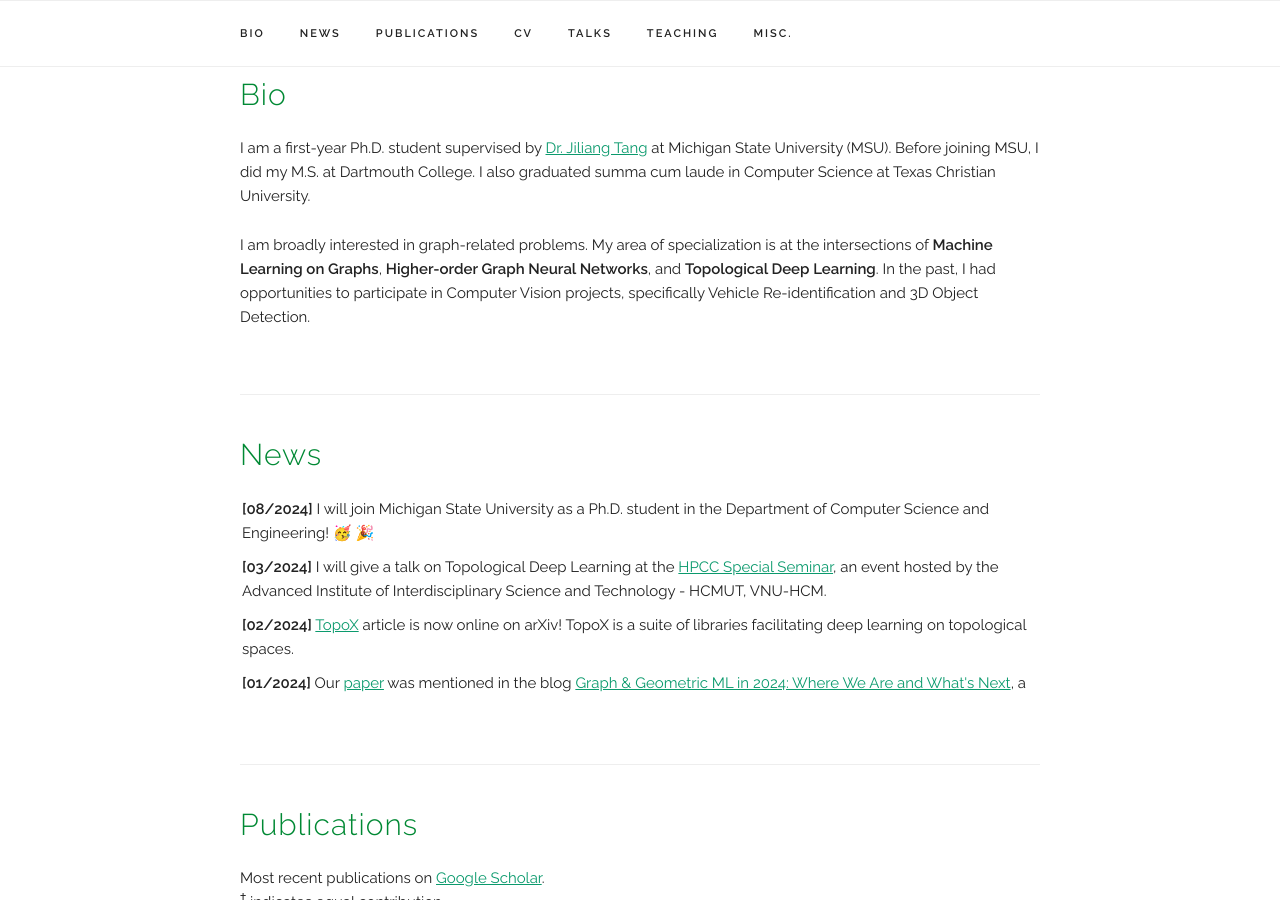
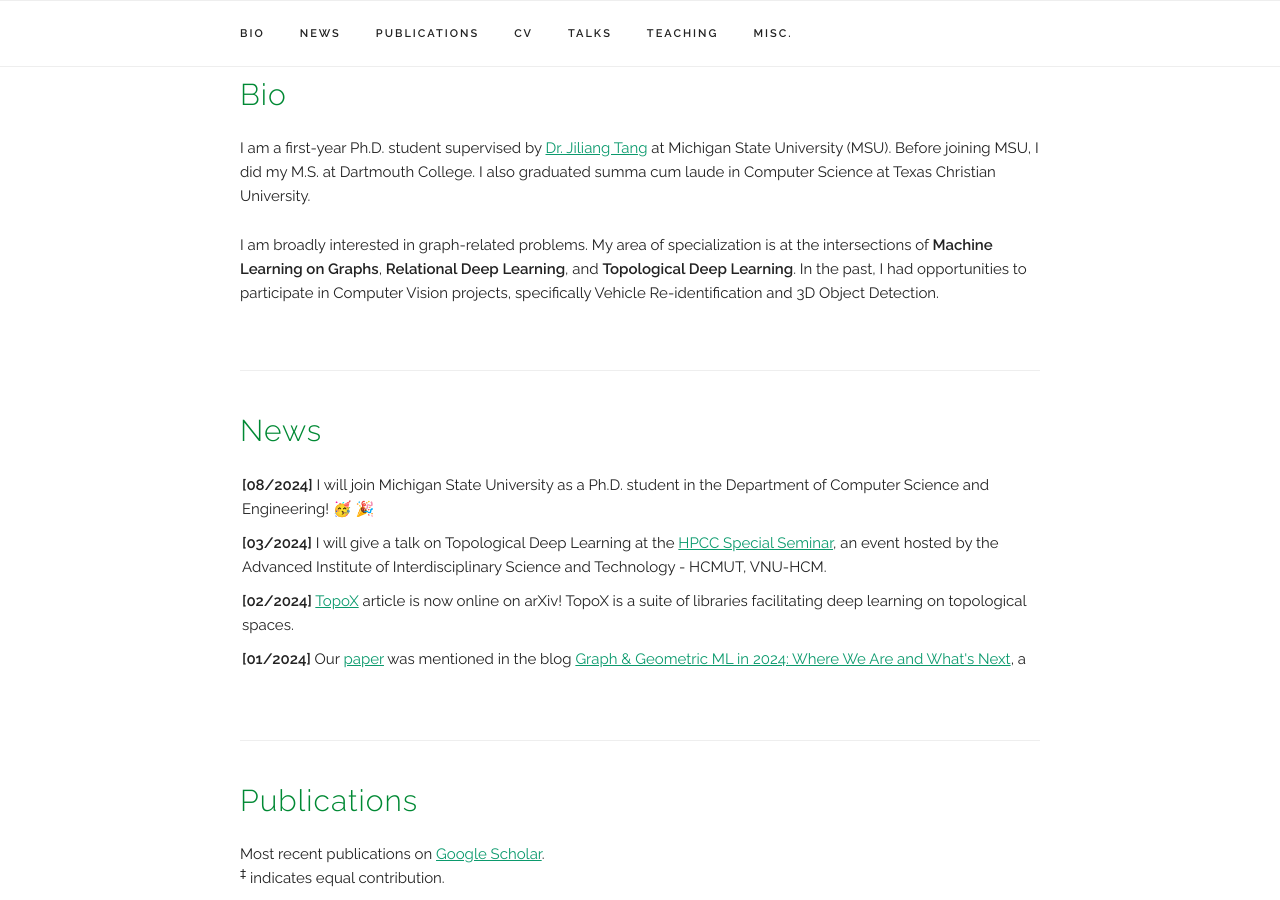
Before and after one commit to quang-truong/quang-truong.github.io, a Jekyll site: the page built from index.html, in a window 1280 px wide and 900 px high, scrolled down 325 px. Built offline with Jekyll 4.4.1, drawn with Linux system fonts in a browser that asks for light colours; some web fonts are replaced.

Commit message:
update website

```diff
--- a/index.html
+++ b/index.html
@@ -12,7 +12,7 @@ title: Home
 
   <p>
   I am broadly interested in graph-related problems. My area of specialization is at the intersections of <b>Machine Learning on Graphs</b>,
-  <b>Higher-order Graph Neural Networks</b>, and <b>Topological Deep Learning</b>. In the past, I had opportunities to participate in Computer Vision projects,
+  <b>Relational Deep Learning</b>, and <b>Topological Deep Learning</b>. In the past, I had opportunities to participate in Computer Vision projects,
   specifically Vehicle Re-identification and 3D Object Detection.
   </p>
 </div>
```
Also changed, not shown: 1 other file.
